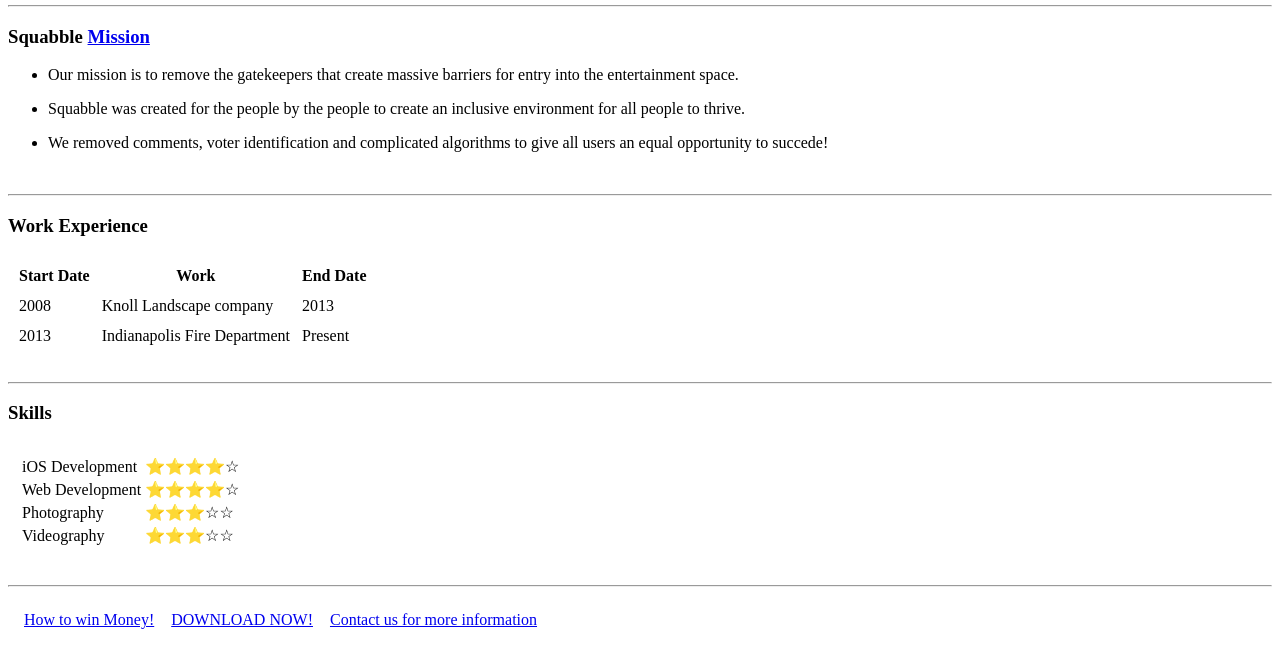
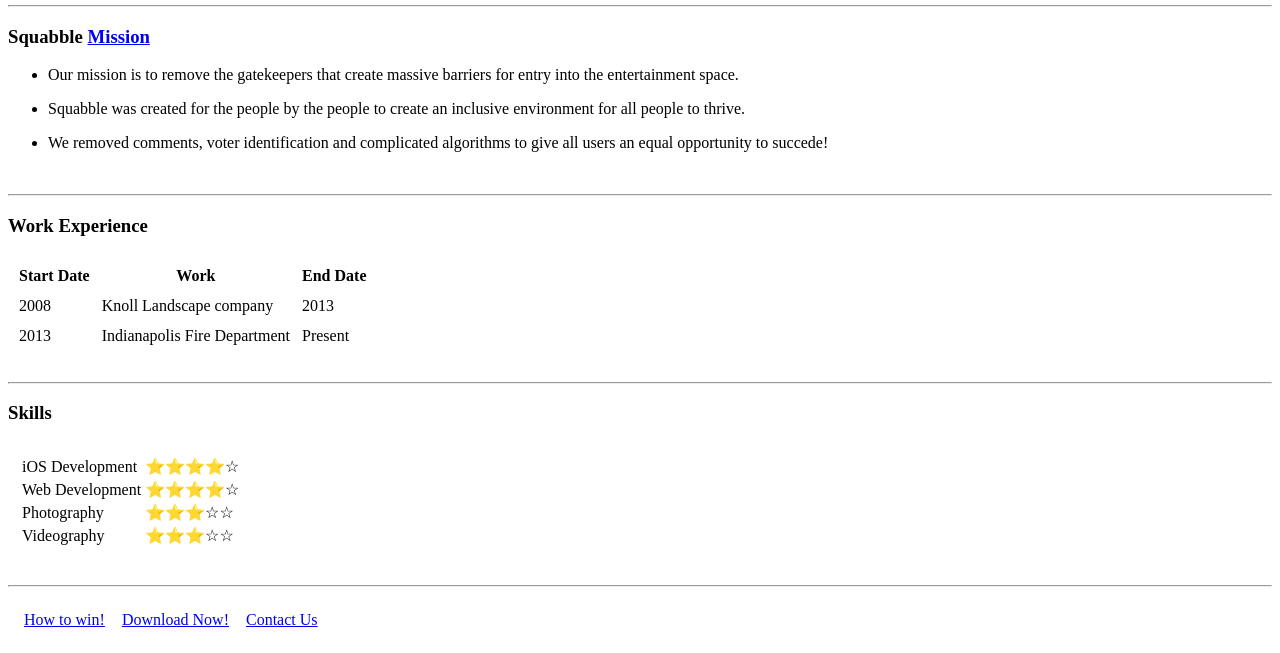
Before and after one commit to mikegrn71/fourth, a plain HTML site: page index.html in a window 1280 px wide. Shown: the part 201-854 px from the top of the page. Drawn offline with Linux system fonts and the light colour scheme; files whose address does not match are found by name.

Commit message:
Add files via upload

```diff
--- a/index.html
+++ b/index.html
@@ -92,9 +92,9 @@
 
   <table cellspacing=15px>
     <tr>
-      <td><a href="/Users/MIkegrn71/Desktop/Web Development/How to win.html">How to win Money!</a></td>
-      <td><a href="/Users/MIkegrn71/Desktop/Web Development/DOWNLOAD NOW.html">DOWNLOAD NOW!</a></td>
-      <td><a href="/Users/MIkegrn71/Desktop/Web Development/Contact Me.html">Contact us for more information</a></td>
+      <td><a href="/Users/MIkegrn71/Desktop/Web Development/HTML - Personal Site/how to win.html">How to win!</a></td>
+      <td><a href="/Users/MIkegrn71/Desktop/Web Development/HTML - Personal Site/download now.html">Download Now!</a></td>
+      <td><a href="/Users/MIkegrn71/Desktop/Web Development/HTML - Personal Site/contact me.html">Contact Us</a></td>
     </tr>
   </table>
 
```
